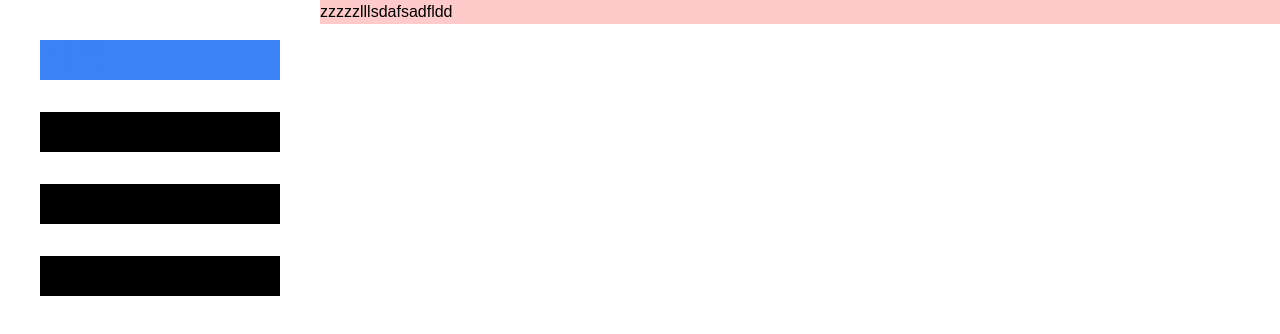
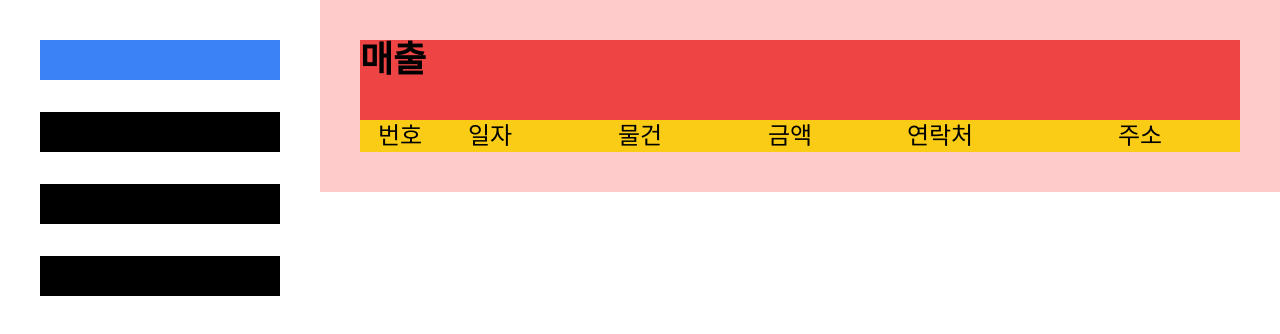
Before and after one commit to miloe2/joonggo-account, a React (Vite) app in the folder frontend/: page / in a window 1280 px wide. Shown: the top 334 px of the page. Built offline with nearby package versions, Linux system fonts and the light colour scheme.

Commit message:
[feature] 테이블 생성

```diff
--- /dev/null
+++ b/frontend/src/components/common/Table.tsx
@@ -0,0 +1,54 @@
+import React from 'react'
+import useAppStore from '../../store/useAppStore'
+import { TableData } from '../../types/types';
+
+const tableMenu = [
+  {
+    table: '매출',
+    menuList: ['번호', '일자', '물건', '금액', '연락처', '주소']
+  },
+  {
+    table: '매입',
+    menuList: ['번호', '일자', '물건', '물건값', '연락처', '주소']
+  },
+  {
+    table: '지출',
+    menuList: ['번호', '일자', '인건비내용', '인건비', '연락처', '주소']
+  },
+];
+const menuWidth = [0.8, 1, 2, 1, 2, 2];
+const Table = ({ tableData }: { tableData: TableData[] }) => {
+  const { table } = useAppStore();
+  return (
+    <article
+      className='bg-red-500 max-w-7xl w-full text-2xl text-center'>
+      <p className='text-4xl font-bold text-left mb-10'>{table}</p>
+      <ul
+        className='grid bg-yellow-400'
+        style={{ gridTemplateColumns: menuWidth.map(w => `${w}fr`).join(" ") }}>
+        {
+          tableMenu.map((item) => (
+            table === item.table &&
+            item.menuList.map((menu, index) => (
+              <li
+                key={index}
+                className='self-center '
+              >{menu}</li>
+            ))
+          ))
+        }
+      </ul>
+      <ul>
+        {
+          tableData.map((item,) => (
+            <li
+            key={item._id}
+            ></li>
+          ))
+        }
+      </ul>
+    </article>
+  )
+}
+
+export default Table
--- a/frontend/src/layouts/SideMenu.tsx
+++ b/frontend/src/layouts/SideMenu.tsx
@@ -1,4 +1,4 @@
-import { useState } from 'react'
+import useAppStore from '../store/useAppStore';
 
 const menu = [
   { title: '매출', path: '/' },
@@ -7,7 +7,10 @@
   { title: '통계', path: '/' },
 ]
 const SideMenu = ({ width }: { width: Number }) => {
-  const [isActived, setIsActived] = useState('매출')
+  const { table, setTable } = useAppStore();
+  const handleMenu = (title: string) => {
+    setTable(title);
+  };
 
   return (
     <aside
@@ -19,9 +22,9 @@
           menu.map((item, index) => (
             <li
               key={index}
-              onClick={() => setIsActived(item.title)}
+              onClick={() => handleMenu(item.title)}
               className={`
-              ${isActived === item.title ? 'text-blue-500 font-bold bg-blue-500' : 'text-black bg-black'}
+              ${table === item.title ? 'text-blue-500 font-bold bg-blue-500' : 'text-black bg-black'}
               cursor-pointer
               `}
             >{item.title}</li>
--- a/frontend/src/pages/Home.tsx
+++ b/frontend/src/pages/Home.tsx
@@ -1,9 +1,42 @@
-import React from 'react'
+import Table from '../components/common/Table'
+import { TableData } from '../types/types'
+const tableData = [
+  {
+    "_id": "67cea30aaa6ee6cdcf10b5f3",
+    "category": "매출",
+    "product": "중고 맥북 판매",
+    "price": 200,
+    "address": "M1 맥북에어 판매합니다.",
+    "contact": "010-9155-3194",
+    "saleDate": "2024-03-15T00:00:00.000Z",
+    "isActive": false
+  },
+  {
+    "_id": "67cea30aaa6ee6ccf10b5f3",
+    "category": "매출",
+    "product": "중고 맥북 판매",
+    "price": 200,
+    "address": "M1 맥북에어 판매합니다.",
+    "contact": "010-9155-3194",
+    "saleDate": "2024-03-15T00:00:00.000Z",
+    "isActive": false
+  },
+  {
+    "_id": "67cea30aaa6ee6cdcf10bf3",
+    "category": "매출",
+    "product": "중고 맥북 판매",
+    "price": 200,
+    "address": "M1 맥북에어 판매합니다.",
+    "contact": "010-9155-3194",
+    "saleDate": "2024-03-15T00:00:00.000Z",
+    "isActive": false
+  },
+]
 
 const Home = () => {
   return (
-    <div className='bg-red-200 w-full h-full'>
-      zzzzzlllsdafsadfldd
+    <div className='bg-red-200 w-full h-full p-10'>
+      <Table tableData={tableData}/>
     </div>
   )
 }
```
